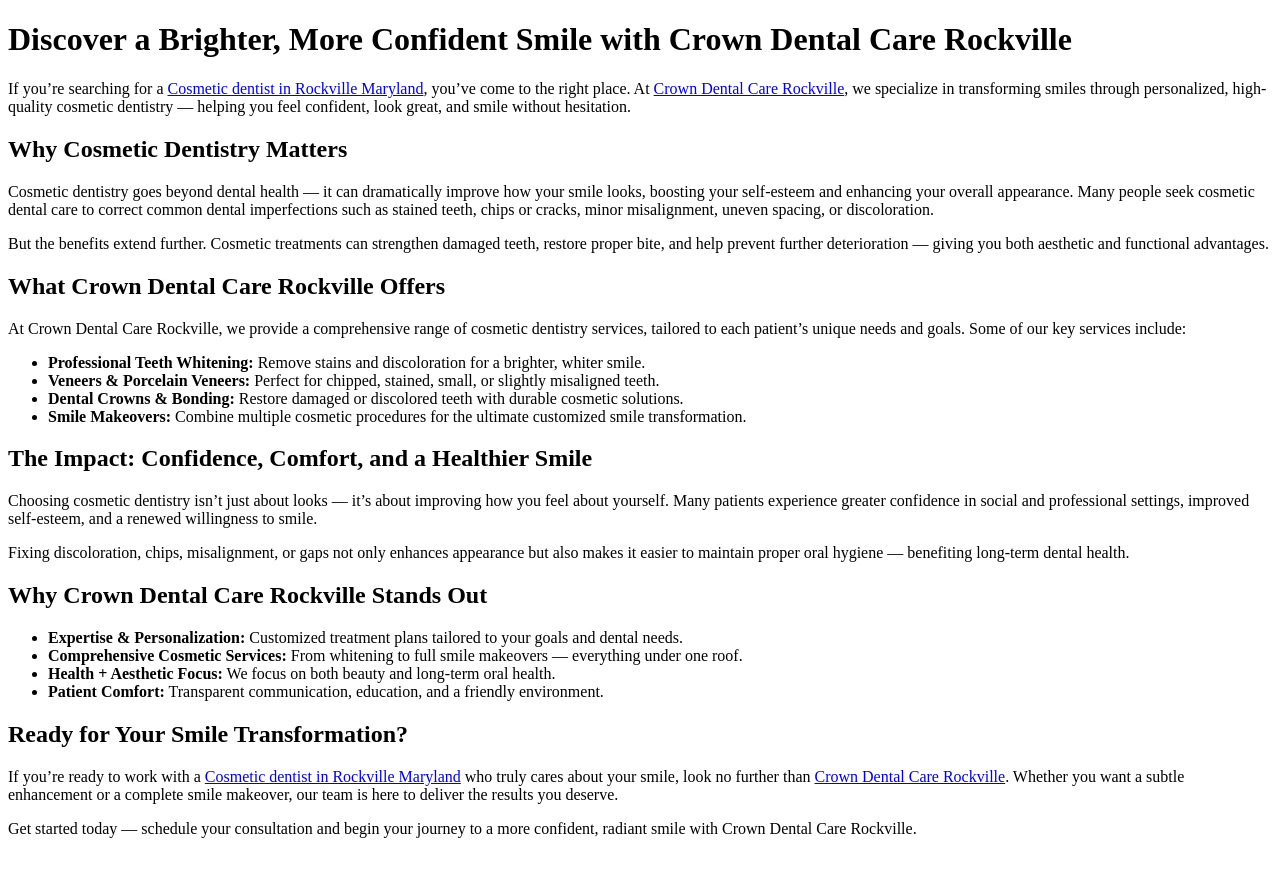
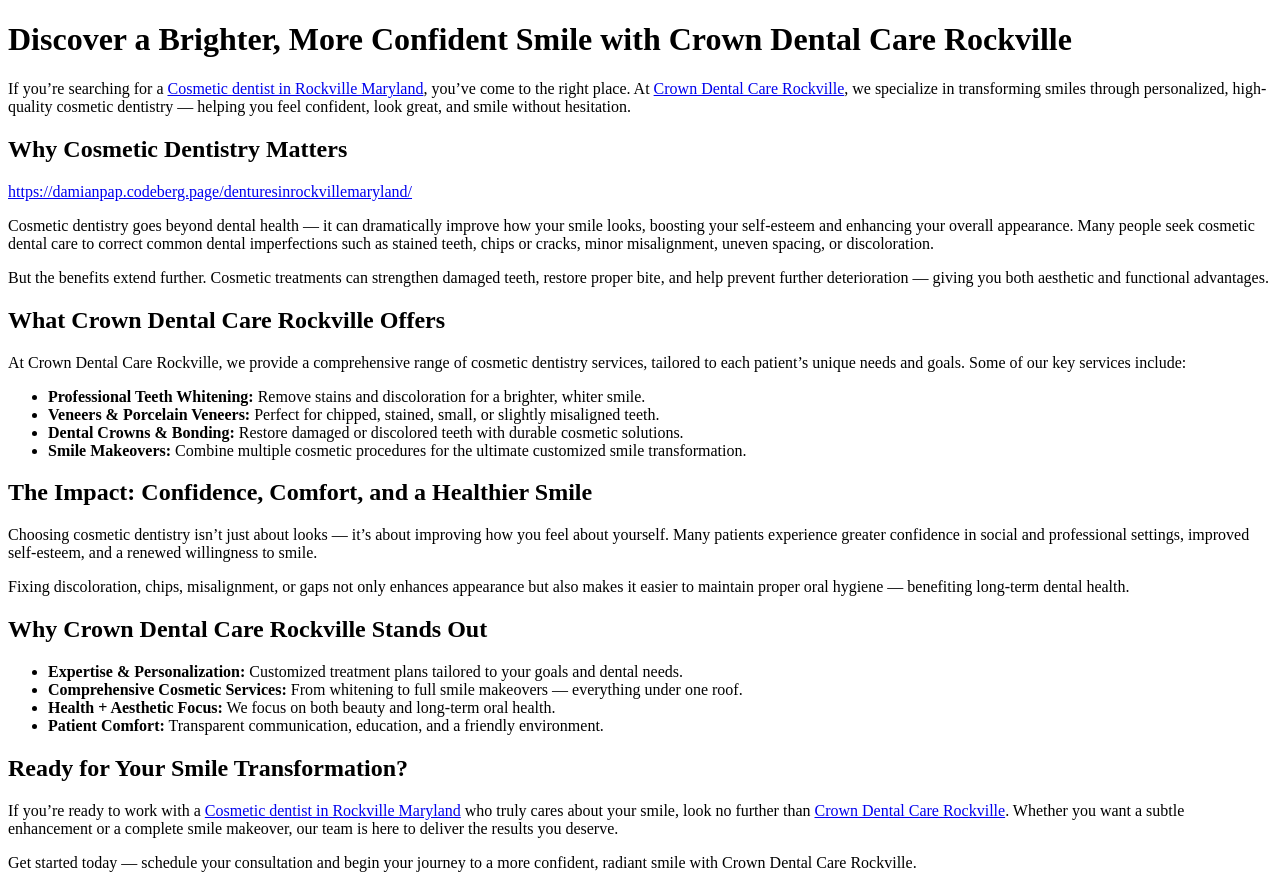
Before and after one commit to damian424/Cosmetic-dentist-in-Rockville-Maryland, a plain HTML site: page index.html in a window 1280 px wide. Before the commit the page ends 854 px from the top, so only its background shows below. Drawn offline with Linux system fonts and the light colour scheme.

Commit message:
Update index.html

```diff
--- a/index.html
+++ b/index.html
@@ -22,6 +22,9 @@ we specialize in transforming smiles through personalized, high-quality cosmetic
 </p>
 
 <h2>Why Cosmetic Dentistry Matters</h2>
+<a href="https://damianpap.codeberg.page/denturesinrockvillemaryland/" target="_blank">
+https://damianpap.codeberg.page/denturesinrockvillemaryland/
+</a>
 
 <p>
 Cosmetic dentistry goes beyond dental health — it can dramatically improve how your smile looks, boosting your self-esteem and enhancing your overall appearance. Many people seek cosmetic dental care to correct common dental imperfections such as stained teeth, chips or cracks, minor misalignment, uneven spacing, or discoloration.
```
